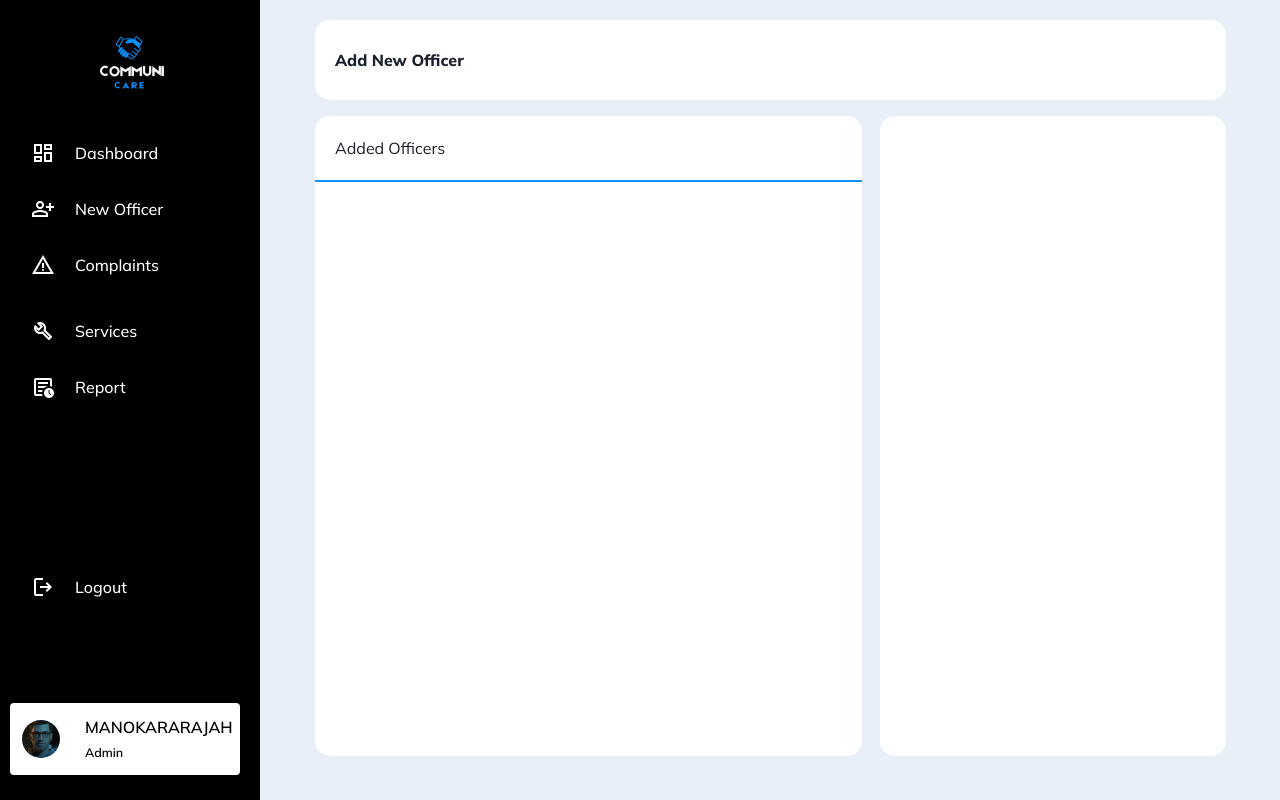
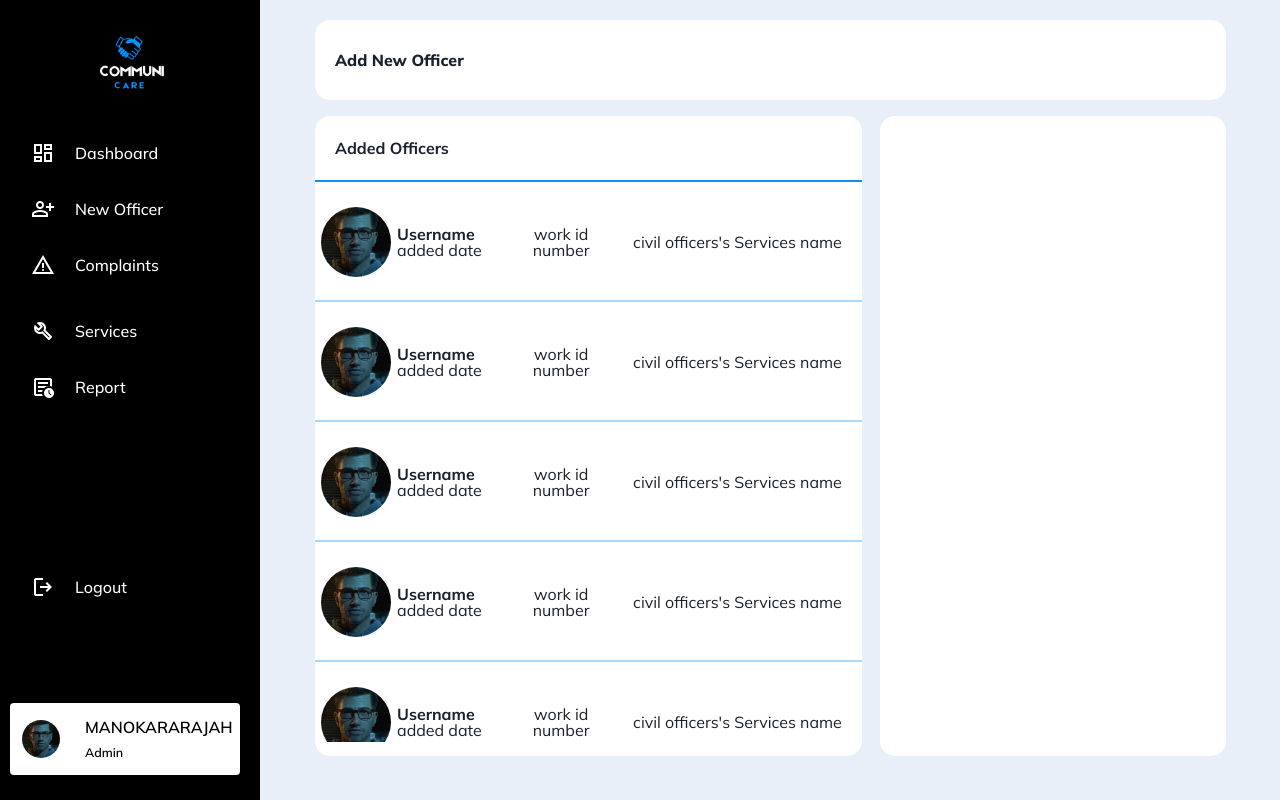
Before and after one commit to CommuniCareSL/CommuniCare-WebApp, a React (Vite) app: page /AdminNewOfficer in a window 1280 px wide. Built offline with nearby package versions, Linux system fonts and the light colour scheme.

Commit message:
add new officer table view completed

```diff
--- a/src/components/Admin/AddedNewOfficers.jsx
+++ b/src/components/Admin/AddedNewOfficers.jsx
@@ -1,15 +1,103 @@
 import React from 'react';
+
+import profileImg from '../../assets/Admin/profile-img.jpg';
 
 function AddedNewOfficers() {
   return (
-    <div>
+    <div className='admin-add-new-officer-content'>
       <table>
         <tbody>
-            <tr>
-                <td></td>
-                <td></td>
-                <td></td>
-            </tr>
+
+            <a href="">
+              <tr className='admin-add-new-officer-table-row'>
+                <td className='admin-add-new-officer-table-row-column-1'>
+                  <img src={profileImg} alt="Profile Image" />
+                </td>
+                <td className='admin-add-new-officer-table-row-column-2'>
+                  <h4>Username</h4>
+                  <p>added date</p>
+                </td>
+                <td className='admin-add-new-officer-table-row-column-3'>
+                  <p>work id number</p>
+                </td>
+                <td className='admin-add-new-officer-table-row-column-4'>
+                  <p>civil officers's Services name</p>
+                </td>
+              </tr>
+            </a>
+
+            <a href="">
+              <tr className='admin-add-new-officer-table-row'>
+                <td className='admin-add-new-officer-table-row-column-1'>
+                  <img src={profileImg} alt="Profile Image" />
+                </td>
+                <td className='admin-add-new-officer-table-row-column-2'>
+                  <h4>Username</h4>
+                  <p>added date</p>
+                </td>
+                <td className='admin-add-new-officer-table-row-column-3'>
+                  <p>work id number</p>
+                </td>
+                <td className='admin-add-new-officer-table-row-column-4'>
+                  <p>civil officers's Services name</p>
+                </td>
+              </tr>
+            </a>
+
+            <a href="">
+              <tr className='admin-add-new-officer-table-row'>
+                <td className='admin-add-new-officer-table-row-column-1'>
+                  <img src={profileImg} alt="Profile Image" />
+                </td>
+                <td className='admin-add-new-officer-table-row-column-2'>
+                  <h4>Username</h4>
+                  <p>added date</p>
+                </td>
+                <td className='admin-add-new-officer-table-row-column-3'>
+                  <p>work id number</p>
+                </td>
+                <td className='admin-add-new-officer-table-row-column-4'>
+                  <p>civil officers's Services name</p>
+                </td>
+              </tr>
+            </a>
+
+            <a href="">
+              <tr className='admin-add-new-officer-table-row'>
+                <td className='admin-add-new-officer-table-row-column-1'>
+                  <img src={profileImg} alt="Profile Image" />
+                </td>
+                <td className='admin-add-new-officer-table-row-column-2'>
+                  <h4>Username</h4>
+                  <p>added date</p>
+                </td>
+                <td className='admin-add-new-officer-table-row-column-3'>
+                  <p>work id number</p>
+                </td>
+                <td className='admin-add-new-officer-table-row-column-4'>
+                  <p>civil officers's Services name</p>
+                </td>
+              </tr>
+            </a>
+
+            <a href="">
+              <tr className='admin-add-new-officer-table-row'>
+                <td className='admin-add-new-officer-table-row-column-1'>
+                  <img src={profileImg} alt="Profile Image" />
+                </td>
+                <td className='admin-add-new-officer-table-row-column-2'>
+                  <h4>Username</h4>
+                  <p>added date</p>
+                </td>
+                <td className='admin-add-new-officer-table-row-column-3'>
+                  <p>work id number</p>
+                </td>
+                <td className='admin-add-new-officer-table-row-column-4'>
+                  <p>civil officers's Services name</p>
+                </td>
+              </tr>
+            </a>
+
         </tbody>
       </table>
     </div>
--- a/src/components/Admin/ComplaintInprocessTable.jsx
+++ b/src/components/Admin/ComplaintInprocessTable.jsx
@@ -24,7 +24,7 @@ const ComplaintInprocessTable = () => {
                             {/* <button><span class="material-symbols-outlined">visibility</span></button> */}
                         </td>
                         <td className="complaint-table-with-details-row-column-5">
-                            <button><span class="material-symbols-outlined">task_alt</span></button>
+                            <button onClick={(e) => e.stopPropagation()}><span class="material-symbols-outlined">task_alt</span></button>
                         </td>
                     </tr>
                 </a>
@@ -45,7 +45,7 @@ const ComplaintInprocessTable = () => {
                             {/* <button><span class="material-symbols-outlined">visibility</span></button> */}
                         </td>
                         <td className="complaint-table-with-details-row-column-5">
-                            <button><span class="material-symbols-outlined">task_alt</span></button>
+                            <button onClick={(e) => e.stopPropagation()}><span class="material-symbols-outlined">task_alt</span></button>
                         </td>
                     </tr>
                 </a>
@@ -66,7 +66,7 @@ const ComplaintInprocessTable = () => {
                             {/* <button><span class="material-symbols-outlined">visibility</span></button> */}
                         </td>
                         <td className="complaint-table-with-details-row-column-5">
-                            <button><span class="material-symbols-outlined">task_alt</span></button>
+                            <button onClick={(e) => e.stopPropagation()}><span class="material-symbols-outlined">task_alt</span></button>
                         </td>
                     </tr>
                 </a>
@@ -87,7 +87,7 @@ const ComplaintInprocessTable = () => {
                             {/* <button><span class="material-symbols-outlined">visibility</span></button> */}
                         </td>
                         <td className="complaint-table-with-details-row-column-5">
-                            <button><span class="material-symbols-outlined">task_alt</span></button>
+                            <button onClick={(e) => e.stopPropagation()}><span class="material-symbols-outlined">task_alt</span></button>
                         </td>
                     </tr>
                 </a>
--- a/src/components/Admin/ComplaintUnseenTable.jsx
+++ b/src/components/Admin/ComplaintUnseenTable.jsx
@@ -21,10 +21,10 @@ const ComplaintUnseenTable = () => {
                             <p>Complaint title/Category</p>
                         </td>
                         <td className="complaint-table-with-details-row-column-4">
-                            <button><span class="material-symbols-outlined">visibility</span></button>
+                            <button onClick={(e) => e.stopPropagation()}><span class="material-symbols-outlined">visibility</span></button>
                         </td>
                         <td className="complaint-table-with-details-row-column-5">
-                            <button><span class="material-symbols-outlined">delete</span></button>
+                            <button onClick={(e) => e.stopPropagation()}><span class="material-symbols-outlined">delete</span></button>
                         </td>
                     </tr>
                 </a>
@@ -42,10 +42,10 @@ const ComplaintUnseenTable = () => {
                             <p>Complaint title/Category</p>
                         </td>
                         <td className="complaint-table-with-details-row-column-4">
-                            <button><span class="material-symbols-outlined">visibility</span></button>
+                            <button onClick={(e) => e.stopPropagation()}><span class="material-symbols-outlined">visibility</span></button>
                         </td>
                         <td className="complaint-table-with-details-row-column-5">
-                            <button><span class="material-symbols-outlined">delete</span></button>
+                            <button onClick={(e) => e.stopPropagation()}><span class="material-symbols-outlined">delete</span></button>
                         </td>
                     </tr>
                 </a>
@@ -63,10 +63,10 @@ const ComplaintUnseenTable = () => {
                             <p>Complaint title/Category</p>
                         </td>
                         <td className="complaint-table-with-details-row-column-4">
-                            <button><span class="material-symbols-outlined">visibility</span></button>
+                            <button onClick={(e) => e.stopPropagation()}><span class="material-symbols-outlined">visibility</span></button>
                         </td>
                         <td className="complaint-table-with-details-row-column-5">
-                            <button><span class="material-symbols-outlined">delete</span></button>
+                            <button onClick={(e) => e.stopPropagation()}><span class="material-symbols-outlined">delete</span></button>
                         </td>
                     </tr>
                 </a>
@@ -84,10 +84,10 @@ const ComplaintUnseenTable = () => {
                             <p>Complaint title/Category</p>
                         </td>
                         <td className="complaint-table-with-details-row-column-4">
-                            <button><span class="material-symbols-outlined">visibility</span></button>
+                            <button onClick={(e) => e.stopPropagation()}><span class="material-symbols-outlined">visibility</span></button>
                         </td>
                         <td className="complaint-table-with-details-row-column-5">
-                            <button><span class="material-symbols-outlined">delete</span></button>
+                            <button onClick={(e) => e.stopPropagation()}><span class="material-symbols-outlined">delete</span></button>
                         </td>
                     </tr>
                 </a>
--- a/src/pages/Admin/AdminNewOfficer.jsx
+++ b/src/pages/Admin/AdminNewOfficer.jsx
@@ -25,9 +25,9 @@ function AdminNewOfficer() {
 
                 <div className="admin-add-new-officer-table-seperator" style={{borderBottom: '2px solid #0991FF'}}></div>
 
-                <div className="admin-add-new-officer-content">
-                  <AddedNewOfficers />
-                </div>
+
+                <AddedNewOfficers />
+
 
               </div>
 
--- a/src/styles/pages/Admin/AdminNewOfficer.css
+++ b/src/styles/pages/Admin/AdminNewOfficer.css
@@ -59,13 +59,86 @@
   padding: 20px;
 }
 
+.admin-add-new-officer-table-title h3{
+  font-weight: bold;
+}
+
 .admin-add-new-officer-table-seperator{
   width: 100%;
   height: 2px;
 }
 
 .admin-add-new-officer-content{
+  display: flex;
+  justify-content: center;
   width: 100%;
   height: 70vh;
-  text-align: center;
+  overflow-y: auto;
 }
+
+.admin-add-new-officer-content table{
+  border-collapse: separate;
+  border-spacing: 0;
+  width: 100%;
+  display: flex;
+  justify-content: center;
+}
+
+.admin-add-new-officer-table-row{
+  width: 100%;
+  height: 15vh;
+  display: block;
+  background-color: #fff;
+  border-bottom: 2px solid rgb(169, 216, 255);
+  transition: background-color 0.3s ease-in-out, transform 0.3s ease-in-out;
+}
+
+.admin-add-new-officer-table-row:hover{
+  transform: scale(0.99);
+  background-color: rgb(169, 216, 255);
+  border-radius: 10px;
+}
+
+.admin-add-new-officer-table-row-column-1{
+  width: 250px;
+}
+
+.admin-add-new-officer-table-row-column-1 img{
+  border-radius: 50px;
+  width: 70px;
+  height: 70px;
+  margin: 0 auto;
+}
+
+.admin-add-new-officer-table-row-column-2{
+  width: 20%;
+}
+
+.admin-add-new-officer-table-row-column-2 h4{
+  font-weight: bold;
+}
+
+.admin-add-new-officer-table-row-column-2 p{
+  text-align: start;
+}
+
+.admin-add-new-officer-table-row-column-3{
+  width: 20%;
+}
+
+.admin-add-new-officer-table-row-column-4{
+  padding-right: 20px;
+  width: 45%;
+}
+
+.admin-add-new-officer-table-row-column-4 p{
+  text-align: end;
+}
+
+.admin-add-new-officer-table-row-column-1,
+.admin-add-new-officer-table-row-column-2,
+.admin-add-new-officer-table-row-column-3,
+.admin-add-new-officer-table-row-column-4{
+  vertical-align: middle;
+  height: 15vh;
+}
```
